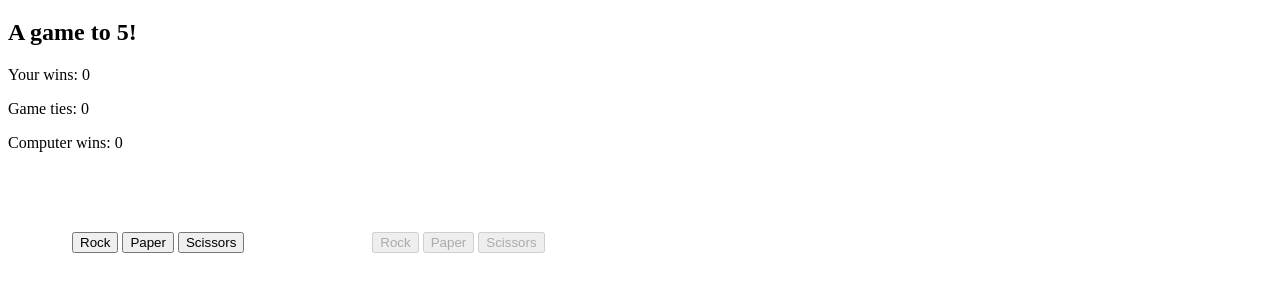
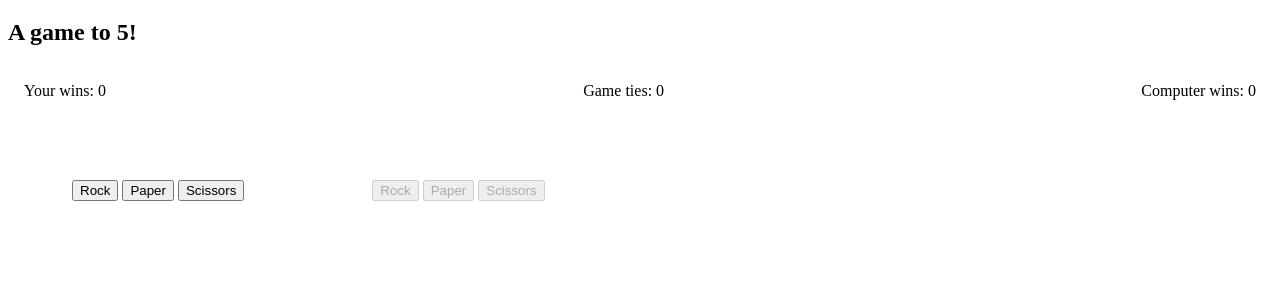
Before and after one commit to TheDavo/odin-rock-paper-scissors, a plain HTML site: page index.html in a window 1280 px wide. Shown: the part 61-352 px from the top of the page. Drawn offline with Linux system fonts and the light colour scheme.

Commit message:
Give the game status a flex display

```diff
--- a/styles.css
+++ b/styles.css
@@ -1,5 +1,11 @@
 .actionsContainer {
   display: flex;
+}
+
+.gameStatus {
+  display: flex;
+  justify-content: space-between;
+  margin: 0px 1rem;
 }
 
 .actionsContainer div {
```
